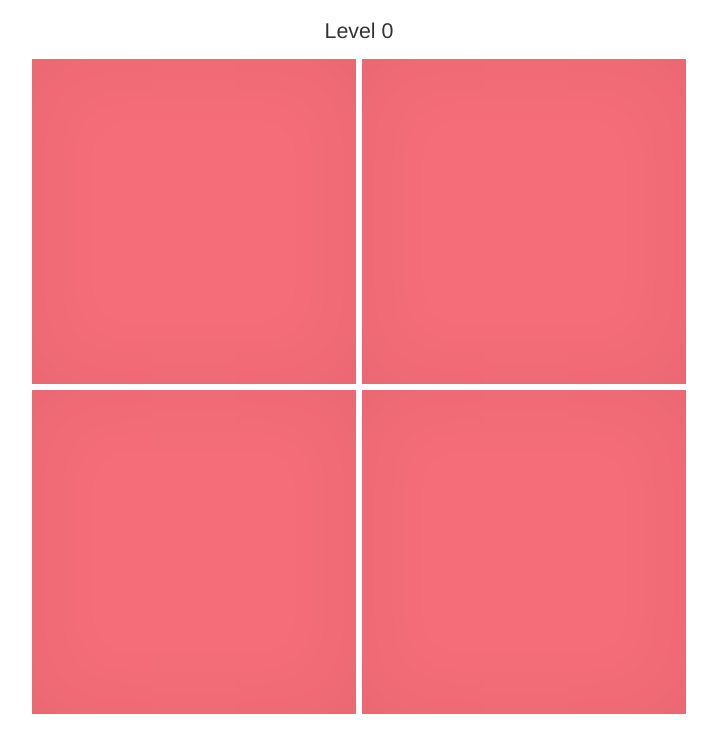
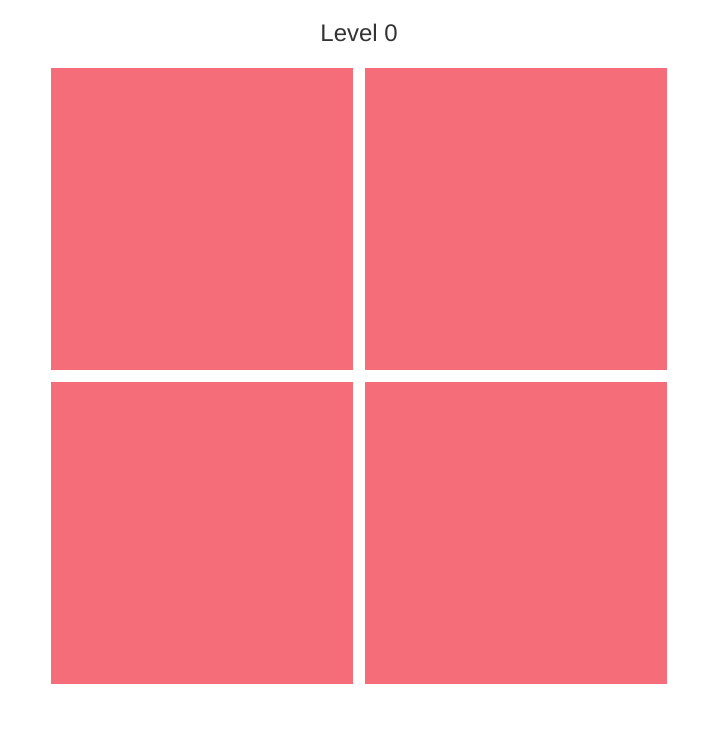
Before and after one commit to Pavel-Polyakov/switcher, a plain HTML site: page index.html in a window 1280 px wide. Shown: the whole page, without its empty margins (281-998 px from the left). Drawn offline with nearby package versions, Linux system fonts and the light colour scheme.

Commit message:
Deleted unnecessary animations

```diff
--- a/style.css
+++ b/style.css
@@ -5,25 +5,19 @@ body {
 
 .text {
     text-align: center;
-    font-size: 16pt;
 }
 
 .board {
-    width: 500pt;
-    height: 500pt;
+    height: 50vw;
+    width: 50vw;
     display: table;
     border-collapse: separate;
-    border-spacing: 5pt;
+    border-spacing: 1vw;
     margin: 0 auto;
 }
 
 .cell {
     display: table-cell;
-    transition: all 0.1s ease;
-}
-
-.cell:hover {
-    opacity: 0.9;
 }
 
 .cell-row {
@@ -36,8 +30,4 @@ body {
 
 .cell_1 {
     background-color: #F46D78;
-
-    -webkit-box-shadow: inset 0px 0px 85px rgba(0, 0, 0, 0.05);
-    -moz-box-shadow: inset 0px 0px 85px rgba(0, 0, 0, 0.05);
-    box-shadow: inset 0px 0px 85px rgba(0, 0, 0, 0.05);
 }
```
